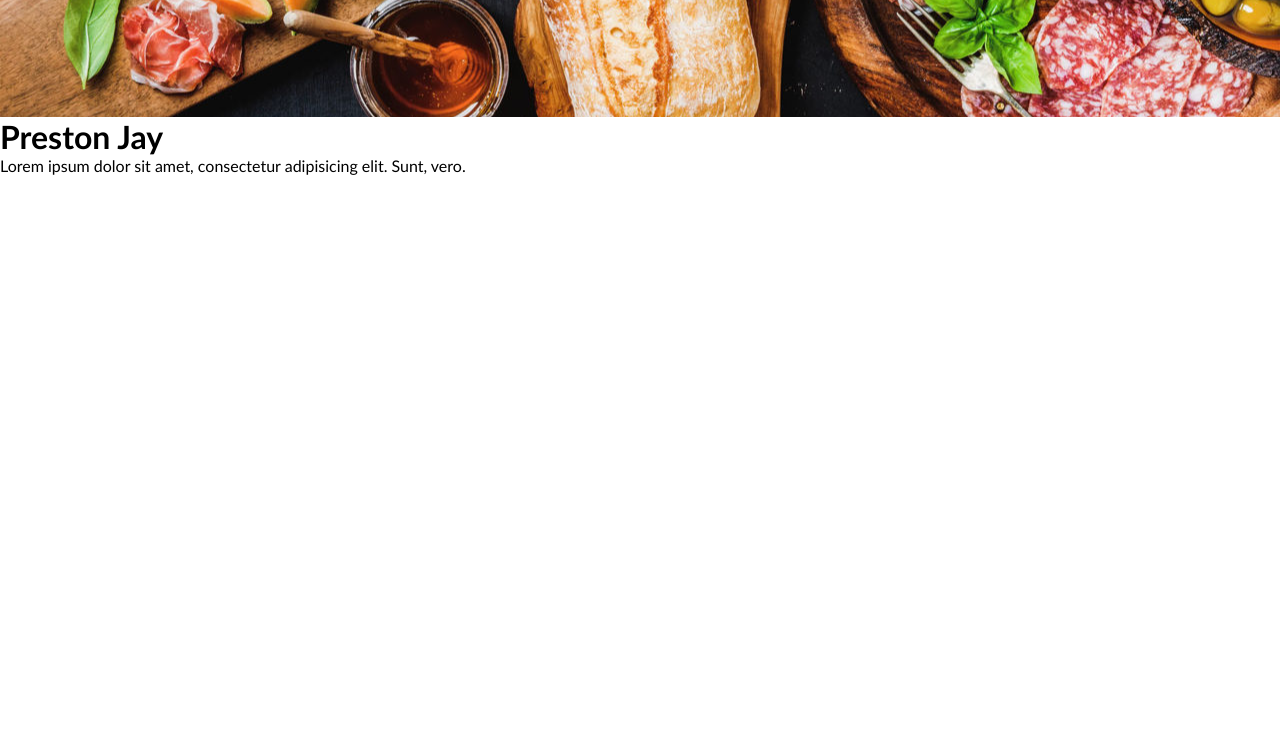
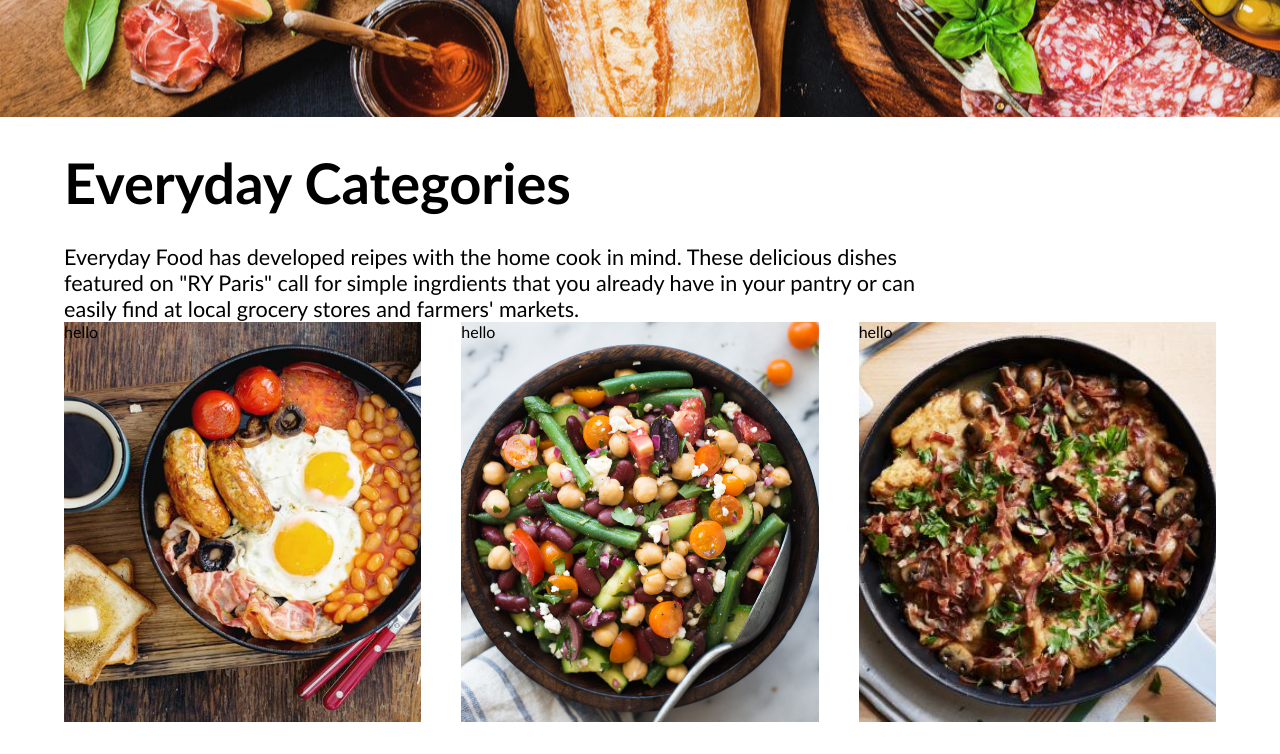
Before and after one commit to prestonevans/RY-PARIS, a plain HTML site: page index.html in a window 1280 px wide. Shown: the part 683-1437 px from the top of the page. Before the commit the page ends 858 px from the top, so only its background shows below. Drawn offline with Linux system fonts and the light colour scheme.

Commit message:
working on responsive image gallery. Still need to wrap in another div to display content below background images and make sure the selectors take after doing so

```diff
--- a/css/style.css
+++ b/css/style.css
@@ -67,6 +67,31 @@ header .logo {
 	text-align: center;
 	margin: 0 5%;
 }
+section {
+	padding: 2.5% 5%;
+}
+section h2 {
+	font-size: 3.5rem;
+	margin-bottom: .5em;
+}
+section p {
+	font-size: 1.35rem;
+	max-width: 875px;
+}
+.imgGallery {
+	display: flex;
+	flex-wrap: wrap;
+	justify-content: space-between;
+	gap: 40px;
+}
+.imgGallery .img {
+	flex-basis: 346px;
+	height: 400px;
+	flex-grow: 1;
+	background-repeat: no-repeat;
+	background-size: cover;
+	background-position: center;
+}
 @media screen and (max-width: 845px) {
 	header nav {
 		display: flex;
--- a/index.html
+++ b/index.html
@@ -27,8 +27,17 @@
         <h1>Start the week off right</h1>
     </div>
     <main>
-        <h1>Preston Jay</h1>
-        <p>Lorem ipsum dolor sit amet, consectetur adipisicing elit. Sunt, vero.</p>
+        <section>
+            <h2>Everyday Categories</h2>
+            <p>Everyday Food has developed reipes with the home cook in mind. These delicious dishes featured on "RY
+                Paris" call for simple ingrdients that you already have in your pantry or can easily find at local
+                grocery stores and farmers' markets.</p>
+            <div class="imgGallery">
+                <div class="img" style="background-image: url('images/breakfast-ideas.jpg');">hello</div>
+                <div class="img" style="background-image: url('images/vegetarian-ideas.jpg');">hello</div>
+                <div class="img" style="background-image: url('images/cold-weather-dinners.jpeg');">hello</div>
+            </div>
+        </section>
     </main>
     <footer>
 
```
